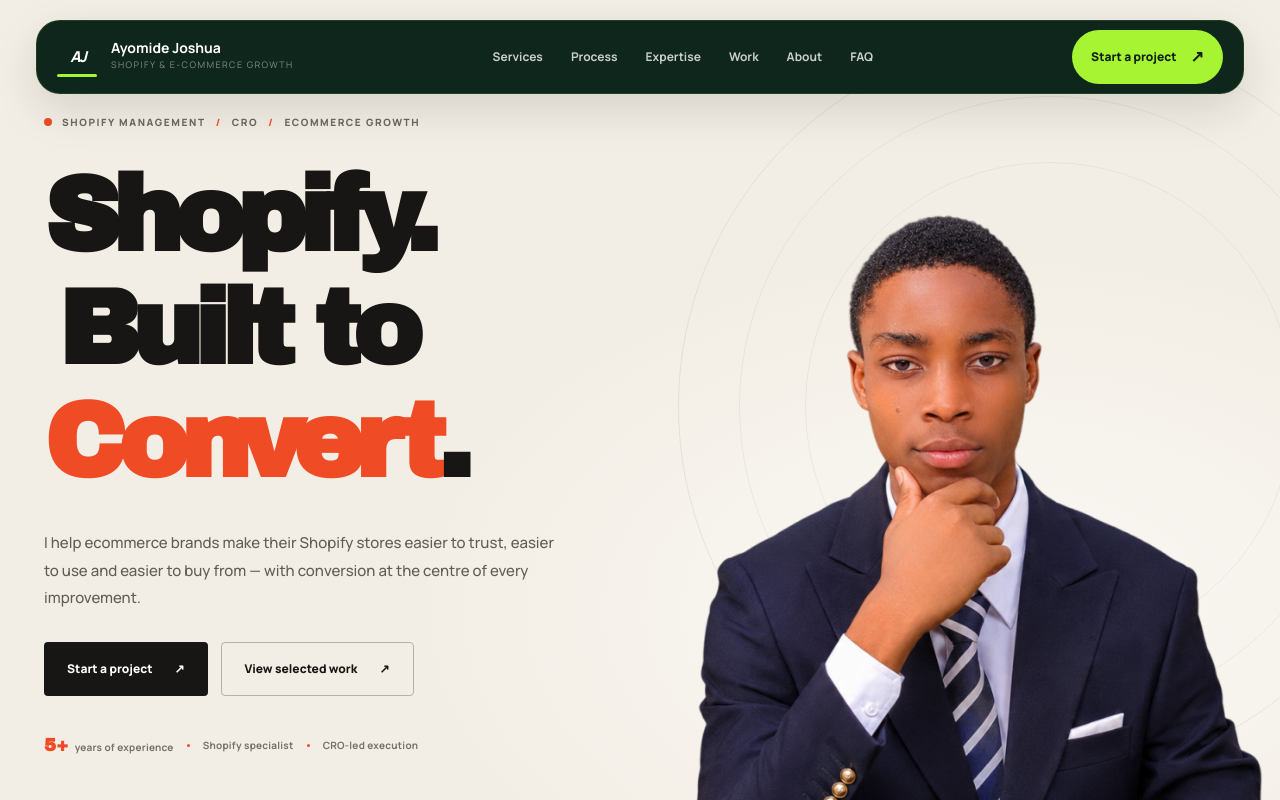
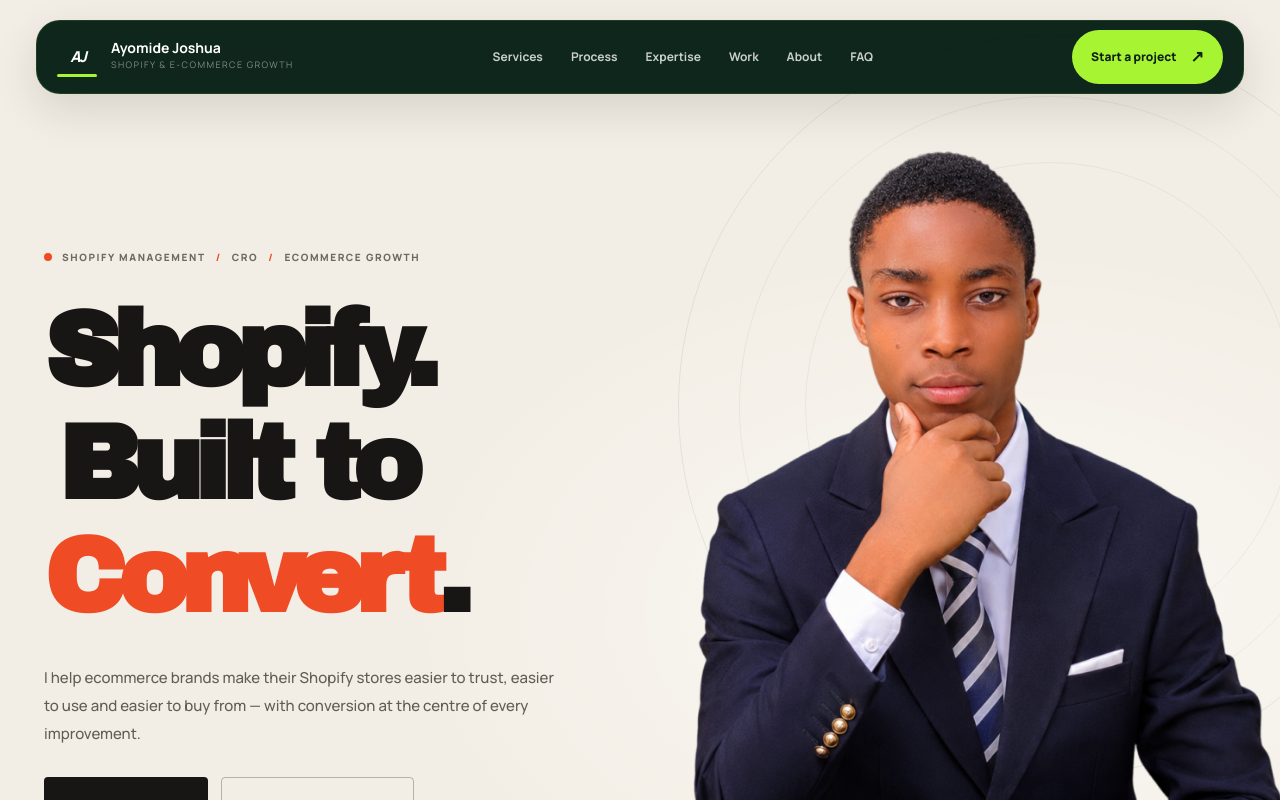
Before and after one commit to j0shua-ben/Ayomide-Joshua, a Next.js app: page / in a window 1280 px wide. Shown: the top 800 px of the page. Built offline with nearby package versions, Linux system fonts and the light colour scheme.

Commit message:
Raise portrait while keeping hero copy balanced

```diff
--- a/app/components/HeroSection.module.css
+++ b/app/components/HeroSection.module.css
@@ -52,7 +52,7 @@
   margin: 0 auto;
   display: grid;
   grid-template-columns: minmax(0, 1fr) minmax(430px, 1.08fr);
-  align-items: start;
+  align-items: center;
   gap: clamp(12px, 2vw, 30px);
 }
 .copy {
@@ -169,7 +169,7 @@
   object-fit: contain;
   object-position: center bottom;
   filter: none;
-  transform: none;
+  transform: translateY(-64px);
   animation: none;
 }
 .portraitCaption {
@@ -210,7 +210,7 @@
   .inner { width: min(100% - 56px, 960px); grid-template-columns: minmax(0,1fr) minmax(340px,.95fr); }
   .title { font-size: clamp(68px, 8vw, 96px); }
   .portraitStage { min-height: 560px; }
-  .portrait { width: min(138%, 720px); }
+  .portrait { width: min(138%, 720px); transform: translateY(-44px); }
 }
 @media (max-width: 760px) {
   .hero { min-height: auto; padding: 96px 0 28px; }
@@ -222,7 +222,7 @@
   .actions { margin-top: 24px; }
   .proof { margin-top: 25px; }
   .portraitStage { min-height: 0; height: auto; margin-top: 0; overflow: visible; }
-  .portrait { width: min(112%, 620px); max-height: none; }
+  .portrait { width: min(112%, 620px); max-height: none; transform: none; }
   .portraitCaption { bottom: 2px; }
   .bottomLine { width: min(100% - 40px, 620px); margin-top: 26px; }
 }
```
